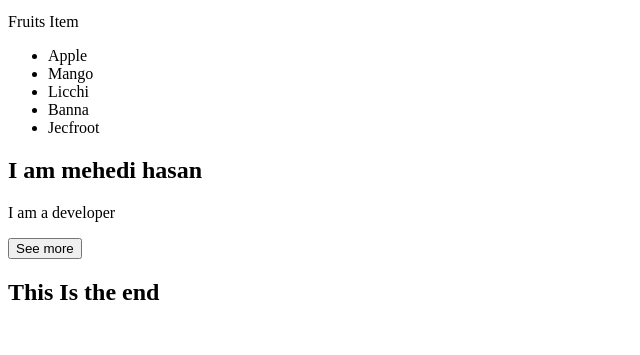
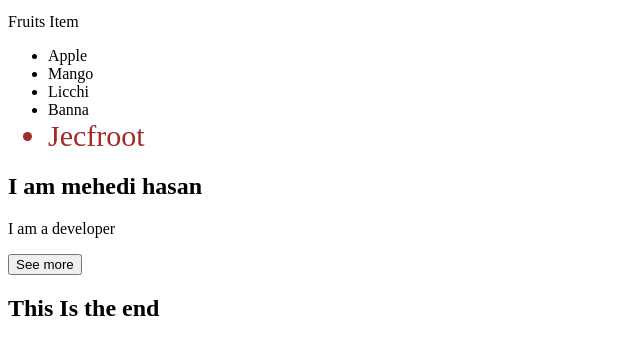
Before and after one commit to Mehedijfm/WebD-D, a plain HTML site: page index.html in a window 1280 px wide. Shown: the part 101-456 px from the top of the page, without its empty margins (0-640 px from the left). Drawn offline with Linux system fonts and the light colour scheme.

Commit message:
style added

```diff
--- a/index.html
+++ b/index.html
@@ -5,6 +5,13 @@
     <meta http-equiv="X-UA-Compatible" content="IE=edge">
     <meta name="viewport" content="width=device-width, initial-scale=1.0">
     <title>www.mehedi-hasan.com</title>
+
+    <style>
+        li:last-child{
+            color:brown;
+            font-size: 30px;
+        }
+    </style>
 </head>
 <body>
     <div>
```
